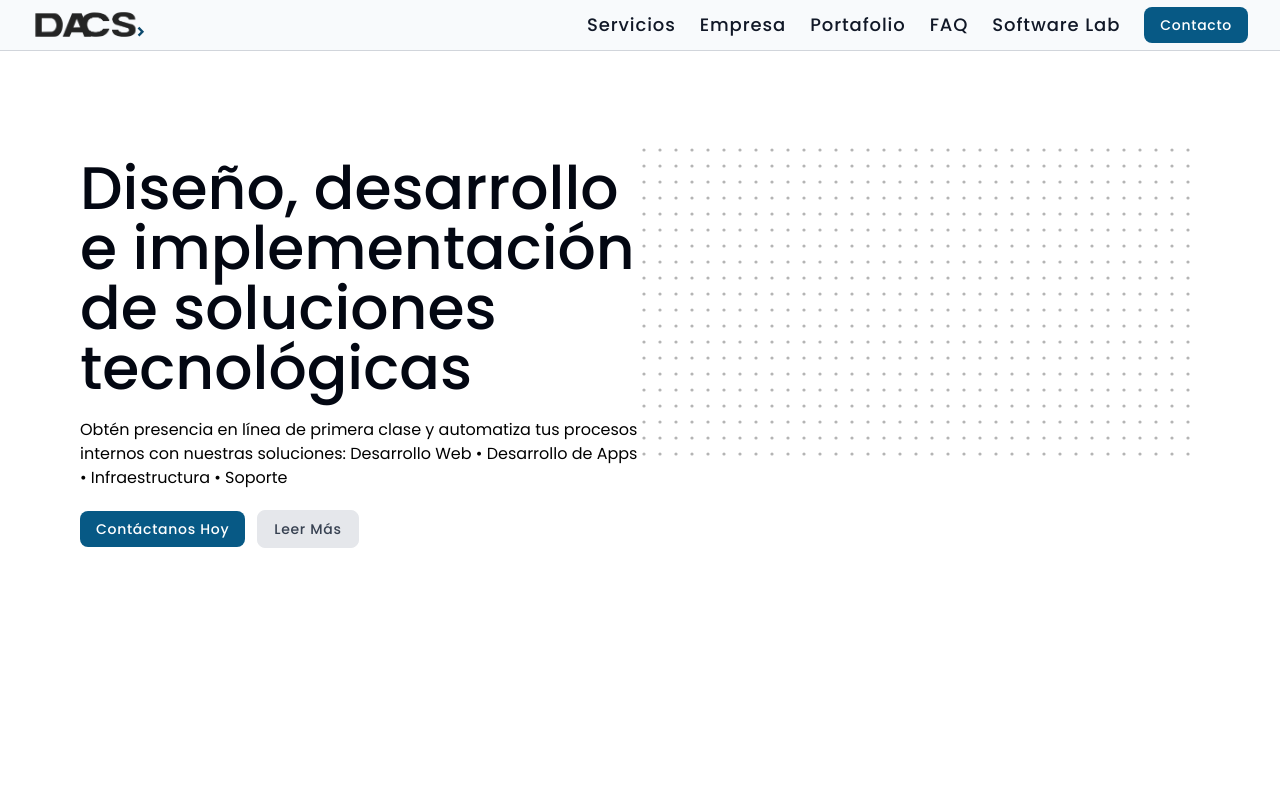
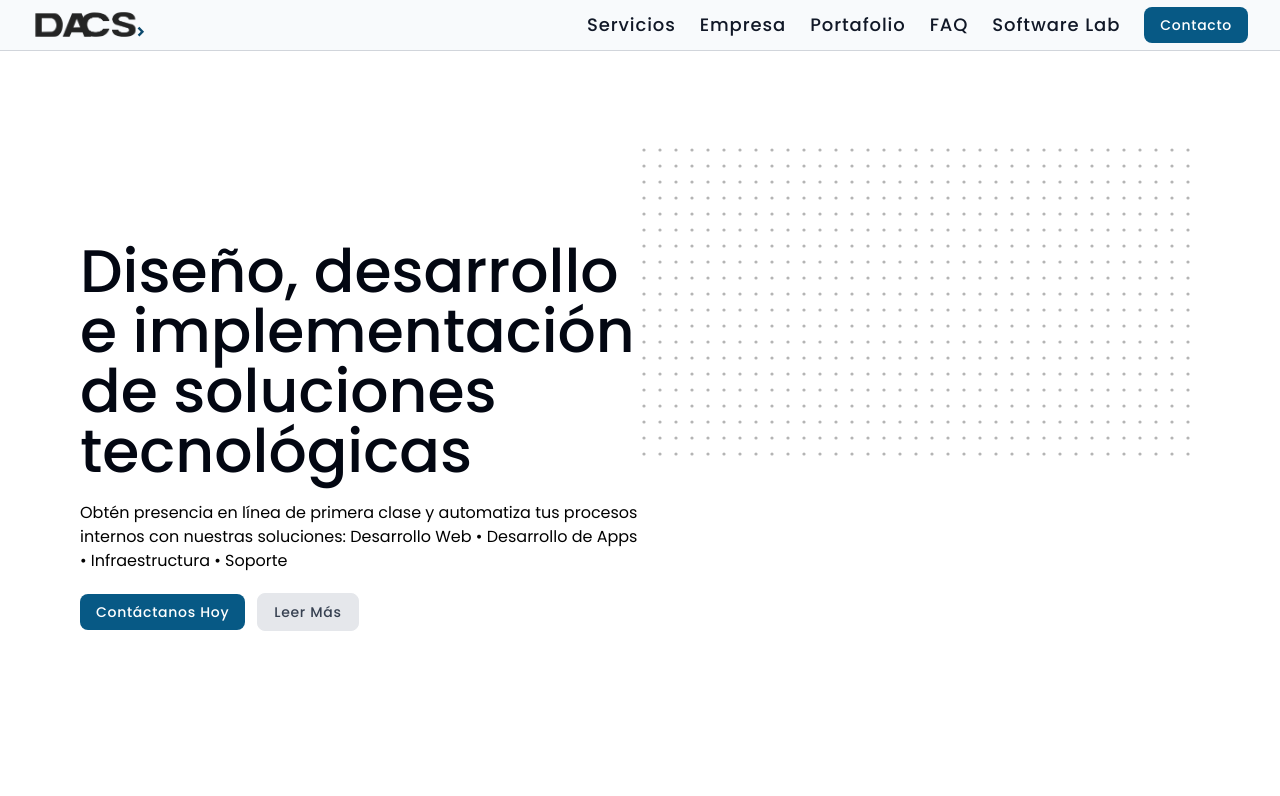
Before and after one commit to ycarruido/dacs, a Next.js app: page / in a window 1280 px wide. Shown: the top 796 px of the page. Built offline with nearby package versions, Linux system fonts and the light colour scheme.

Commit message:
Update nav and hero2

```diff
--- a/src/components/ui/Hero/Hero.jsx
+++ b/src/components/ui/Hero/Hero.jsx
@@ -8,7 +8,7 @@ const Hero = () => (
   >
     <div className="flex w-full px-4 md:px-20 mx-auto h-full">
       {/* Columna izquierda (60% en pantallas grandes) */}
-      <div className="w-full md:w-1/2 text-left space-y-5 flex flex-col justify-center mt-18">
+      <div className="w-full md:w-1/2 h-screen flex flex-col justify-center text-left space-y-5 pb-10">
         <h1 className="text-4xl md:text-6xl text-gray-950 font-medium sm:text-7xl">
           Diseño, desarrollo e implementación de soluciones tecnológicas
         </h1>
@@ -35,7 +35,7 @@ const Hero = () => (
       </div>
 
       <div className="hidden md:block md:w-1/2 h-full items-center justify-center">
-      {/* <div className="hidden md:flex md:w-1/2 h-full items-center justify-center"> */}
+        {/* <div className="hidden md:flex md:w-1/2 h-full items-center justify-center"> */}
         <SVGAnimation />
       </div>
     </div>
```
